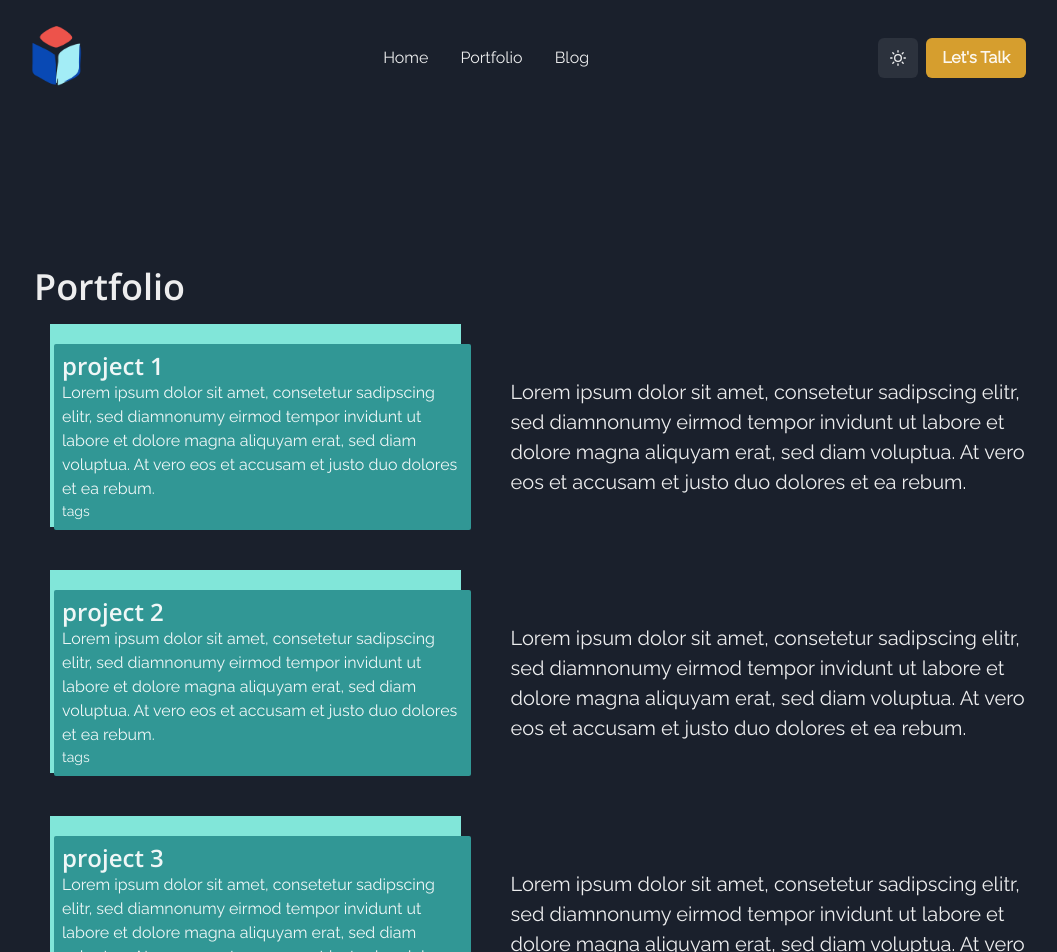
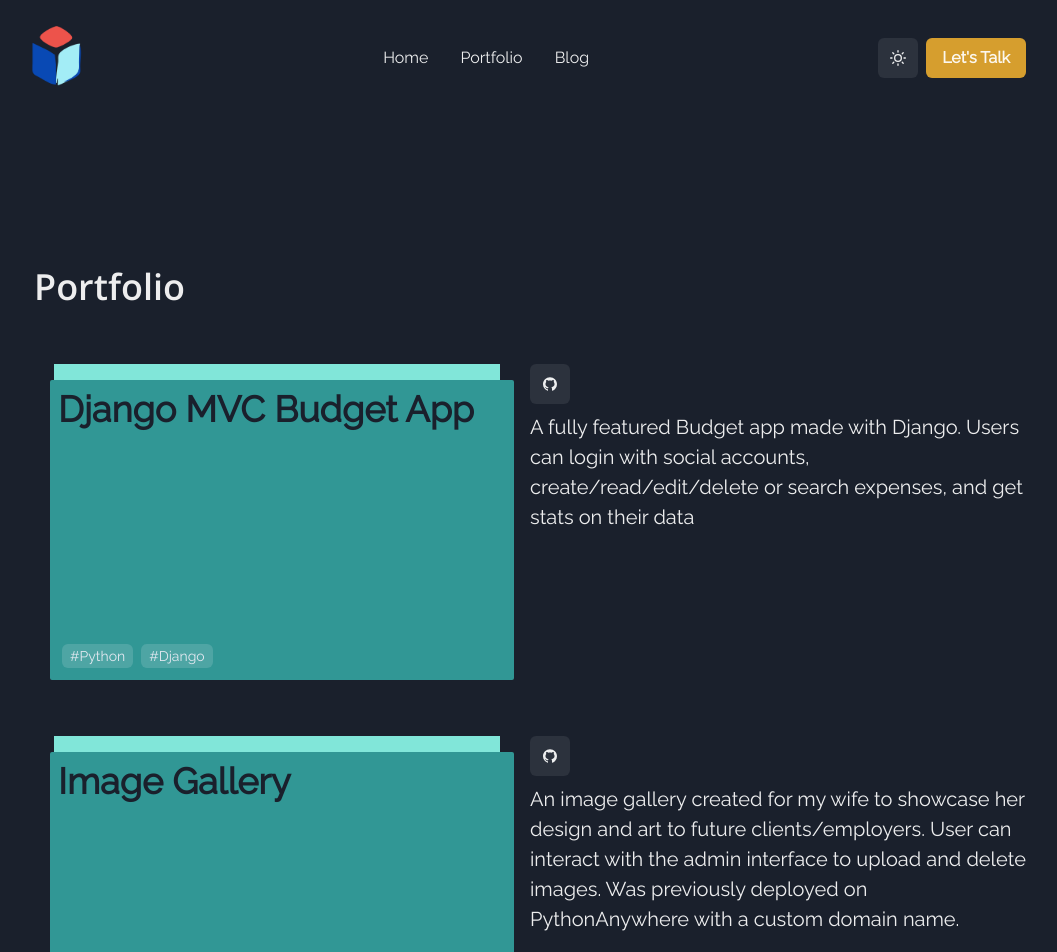
Before and after one commit to jsc-repo/portfolio, a Next.js app: page /portfolio in a window 1280 px wide. Shown: the top 952 px of the page, without its empty margins (110-1167 px from the left). Built offline with nearby package versions, Linux system fonts and the light colour scheme.

Commit message:
cleaned up portfolio page

```diff
--- a/components/Card.jsx
+++ b/components/Card.jsx
@@ -1,23 +1,38 @@
 import {
+  Badge,
   Box,
+  Button,
   Divider,
   Flex,
   Heading,
+  IconButton,
+  Link,
+  SimpleGrid,
+  Spacer,
   Stack,
+  Tag,
   Text,
   useColorMode,
   useColorModeValue,
 } from "@chakra-ui/react";
+import NextLink from "next/link";
 import { motion } from "framer-motion";
+import { AiFillGithub } from "react-icons/ai";
+import { useEffect, useState } from "react";
 
-const Card = ({ title, desc, variants, ...tags }) => {
-  const { toggleColorMode } = useColorMode();
-  // const boxBg = useColorModeValue("yellow.100", "teal.900");
+const Card = ({ title, desc, variants, tags, href }) => {
+  const [isMounted, setIsMounted] = useState("false");
+
+  useEffect(() => {
+    setIsMounted(true);
+  }, []);
+
   const boxBg = useColorModeValue("purple.500", "teal.200");
-  // const cardBg = useColorModeValue("teal.200", "teal.600");
   const cardBg = useColorModeValue("purple.100", "teal.500");
+
   return (
-    <Stack spacing={5} direction={["column", "row"]}>
+    // <Stack spacing={5} direction={["column", "row"]}>
+    <SimpleGrid columns={["1", "2"]}>
       <Box
         pos="relative"
         _before={{
@@ -30,9 +45,9 @@ const Card = ({ title, desc, variants, ...tags }) => {
           top: "-0px",
           bg: boxBg,
         }}
-        // bg={boxBg}
-        maxW="600px"
-        p={5}
+        // maxW="600px"
+        // w="200vw"
+        p={4}
         as={motion.div}
         variants={variants}
         initial="hidden"
@@ -42,25 +57,43 @@ const Card = ({ title, desc, variants, ...tags }) => {
           amount: 0.5,
         }}
       >
-        <Stack>
-          <Box
+        <Flex
+          flexDirection={"column"}
           bg={cardBg}
           p={2}
           as={motion.div}
-            whileHover={{ scale: 1.1 }}
+          whileHover={{ scale: 1.05 }}
           borderRadius="sm"
+          h="300px"
+          w="full"
         >
-            <Heading fontSize={"2xl"}>{title}</Heading>
-            <Text>{desc}</Text>
-            <Text fontSize={"sm"}>tags</Text>
+          <Heading color="gray.800" fontFamily={"Raleway"}>
+            {title}
+          </Heading>
+
+          <Spacer />
+
+          <Stack>
+            <Box>
+              {tags?.map((tag) => (
+                <Tag m={1} key={tag}>
+                  #{tag}
+                </Tag>
+              ))}
             </Box>
           </Stack>
+        </Flex>
       </Box>
       <Divider display={["flex", "none"]} />
-      <Flex alignItems={"center"}>
+
+      <Stack mt={["2", "0"]}>
+        <Link href={href} isExternal aria-label="link to github project">
+          <IconButton icon={<AiFillGithub />} size="md" />
+        </Link>
         <Text fontSize={"xl"}>{desc}</Text>
-      </Flex>
       </Stack>
+      {/* <Flex alignItems="center"></Flex> */}
+    </SimpleGrid>
   );
 };
 
--- a/components/Hero.jsx
+++ b/components/Hero.jsx
@@ -46,7 +46,7 @@ const Hero = () => {
           <Heading as="h1" size="4xl" style={{ zIndex: 10 }} w="100%">
             <Typewriter
               options={{
-                strings: "Samuel Choi.",
+                strings: "Samuel Choi",
                 autoStart: true,
                 delay: 200,
               }}
--- a/components/Portfolio.jsx
+++ b/components/Portfolio.jsx
@@ -7,9 +7,11 @@ import {
   Button,
   Flex,
   useColorMode,
+  IconButton,
 } from "@chakra-ui/react";
 import { motion } from "framer-motion";
 import Card from "./Card";
+import { AiFillGithub } from "react-icons/ai";
 
 const Portfolio = () => {
   const container = {
@@ -55,7 +57,6 @@ const Portfolio = () => {
             as="a"
             aria-label="portfolio"
             rightIcon={<ArrowRightIcon />}
-            // ml={4}
           >
             See More
           </Button>
@@ -72,34 +73,46 @@ const Portfolio = () => {
         }}
         variants={container}
       >
-        <Stack spacing={5} direction={["column"]}>
+        <Stack spacing={10}>
           <Box>
             <Card
-              title={"project 1"}
+              title="Full Stack Budget App"
               desc={
-                "Lorem ipsum dolor sit amet, consetetur sadipscing elitr, sed diamnonumy eirmod tempor invidunt ut labore et dolore magna aliquyam erat, sed diam voluptua. At vero eos et accusam et justo duo dolores et ea rebum."
+                "Full stack budget app made with Django Rest Framework and React. Users can login with GitHub/Google then create a project and start tracking expenses while being able to view statistics and a graph about their spending habits. "
               }
               variants={listItem}
+              tags={[
+                "Python",
+                "JS",
+                "React",
+                "Django",
+                "Django Rest Framework",
+              ]}
+              href="https://github.com/jsc-repo/react_dotnet_blog_api"
             />
           </Box>
 
           <Box>
             <Card
-              title={"project 2"}
+              title="Full Stack Blog App"
               desc={
-                "Lorem ipsum dolor sit amet, consetetur sadipscing elitr, sed diamnonumy eirmod tempor invidunt ut labore et dolore magna aliquyam erat, sed diam voluptua. At vero eos et accusam et justo duo dolores et ea rebum."
+                "A simple blog made with .NET Web API and React. Users can sign up/login and start creating blog posts. On the backend, .NET handles authentication with JWT and refresh tokens for a better user experience."
               }
               variants={listItem}
+              href="https://github.com/jsc-repo/react_dotnet_blog_api"
+              tags={["React", ".NET Web API", "CSharp", "JS"]}
             />
           </Box>
 
           <Box>
             <Card
-              title={"project 3"}
+              title="Light Twitter Clone"
               desc={
-                "Lorem ipsum dolor sit amet, consetetur sadipscing elitr, sed diamnonumy eirmod tempor invidunt ut labore et dolore magna aliquyam erat, sed diam voluptua. At vero eos et accusam et justo duo dolores et ea rebum."
+                "Light Twitter clone made with Django MVC. Users can sign up and start creating tweets."
               }
               variants={listItem}
+              tags={["Python", "Django"]}
+              href="https://github.com/jsc-repo/django-social"
             />
           </Box>
         </Stack>
--- a/pages/_document.js
+++ b/pages/_document.js
@@ -1,5 +1,3 @@
-// pages/_document.js
-
 import { ColorModeScript } from "@chakra-ui/react";
 import NextDocument, { Html, Head, Main, NextScript } from "next/document";
 import theme from "../theme";
--- a/pages/portfolio.jsx
+++ b/pages/portfolio.jsx
@@ -1,5 +1,16 @@
 import NextLink from "next/link";
-import { Box, Flex, Heading, Button, Text, Stack } from "@chakra-ui/react";
+import {
+  Box,
+  Flex,
+  Heading,
+  Button,
+  Text,
+  Stack,
+  Highlight,
+  Textarea,
+  Divider,
+  StackDivider,
+} from "@chakra-ui/react";
 import Card from "../components/Card";
 import { motion } from "framer-motion";
 import Portfolio from "../components/Portfolio";
@@ -31,7 +42,8 @@ const portfolio = () => {
     },
   };
   return (
-    <Box as="section" id="portfolio">
+    <Box as="section">
+      <Stack spacing={10}>
         <Flex>
           <Heading mb={4}>
             {/* <Highlight
@@ -53,38 +65,53 @@ const portfolio = () => {
           }}
           variants={container}
         >
-        <Stack spacing={5} direction={["column"]}>
+          <Stack spacing={10} direction={["column"]}>
             <Box>
               <Card
-              title={"project 1"}
+                title={"Django MVC Budget App"}
                 desc={
-                "Lorem ipsum dolor sit amet, consetetur sadipscing elitr, sed diamnonumy eirmod tempor invidunt ut labore et dolore magna aliquyam erat, sed diam voluptua. At vero eos et accusam et justo duo dolores et ea rebum."
+                  "A fully featured Budget app made with Django. Users can login with social accounts, create/read/edit/delete or search expenses, and get stats on their data"
                 }
                 variants={listItem}
+                tags={["Python", "Django"]}
+                href="https://github.com/jsc-repo/django_budget_app"
               />
             </Box>
 
             <Box>
               <Card
-              title={"project 2"}
+                title={"Image Gallery"}
                 desc={
-                "Lorem ipsum dolor sit amet, consetetur sadipscing elitr, sed diamnonumy eirmod tempor invidunt ut labore et dolore magna aliquyam erat, sed diam voluptua. At vero eos et accusam et justo duo dolores et ea rebum."
+                  "An image gallery created for my wife to showcase her design and art to future clients/employers. User can interact with the admin interface to upload and delete images. Was previously deployed on PythonAnywhere with a custom domain name."
                 }
                 variants={listItem}
+                tags={["Python", "Django"]}
+                href="https://github.com/jsc-repo/design_portfolio"
               />
             </Box>
 
             <Box>
               <Card
-              title={"project 3"}
+                title={"URL Shortener"}
                 desc={
-                "Lorem ipsum dolor sit amet, consetetur sadipscing elitr, sed diamnonumy eirmod tempor invidunt ut labore et dolore magna aliquyam erat, sed diam voluptua. At vero eos et accusam et justo duo dolores et ea rebum."
+                  "A URL shortener made with Django. User can paste a URL in and it will return a shortened URL that is saved to the database."
                 }
+                tags={["Python", "Django"]}
+                href="https://github.com/jsc-repo/django_url_shortener"
                 variants={listItem}
               />
             </Box>
+
+            <Divider />
+            <Box pb={5}>
+              <Text fontSize="lg">
+                Currently working on: Ecommerce, learning AWS, and Docker so
+                checkout my GitHub for future works!
+              </Text>
+            </Box>
           </Stack>
         </Box>
+      </Stack>
     </Box>
   );
 };
```
Lines whose indentation alone changed are shown as unchanged.
